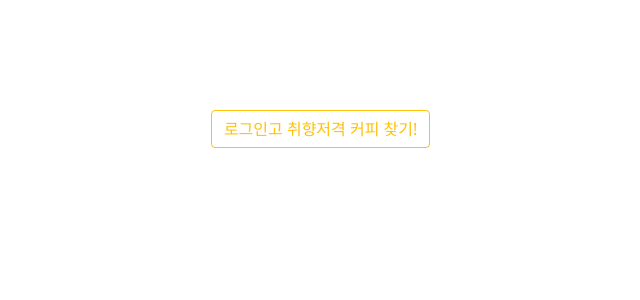
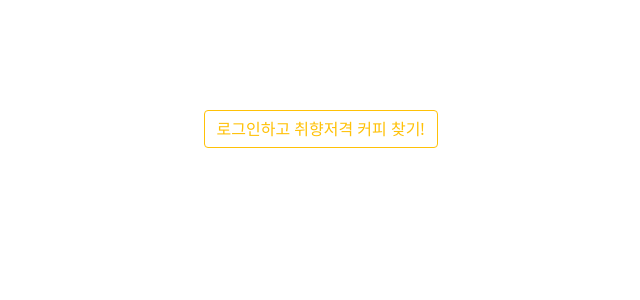
Before and after one commit to unchaptered/coffee-selector, a Flask app: template templates/pages/index.html in a window 1280 px wide. Shown: the part 281-581 px from the top of the page, without its empty margins (297-937 px from the left). Run offline with Flask 2, Linux system fonts and the light colour scheme; the template is opened without the code that fills it, so the values that code supplies are empty; some libraries are stand-ins or nearby versions.

Commit message:
Modify `index.html`, miss-typing

```diff
--- a/templates/pages/index.html
+++ b/templates/pages/index.html
@@ -36,7 +36,7 @@
             <div class="text-table-row">
                 <div class="text-table-cell">
                     <h1>취향저격 커피찾기</h1>
-                    <button type="button" class="btn btn-outline-warning" onclick="window.location.href = '/login'">로그인고 취향저격 커피 찾기!</button>
+                    <button type="button" class="btn btn-outline-warning" onclick="window.location.href = '/login'">로그인하고 취향저격 커피 찾기!</button>
                 </div>
             </div>
         </div>
```
